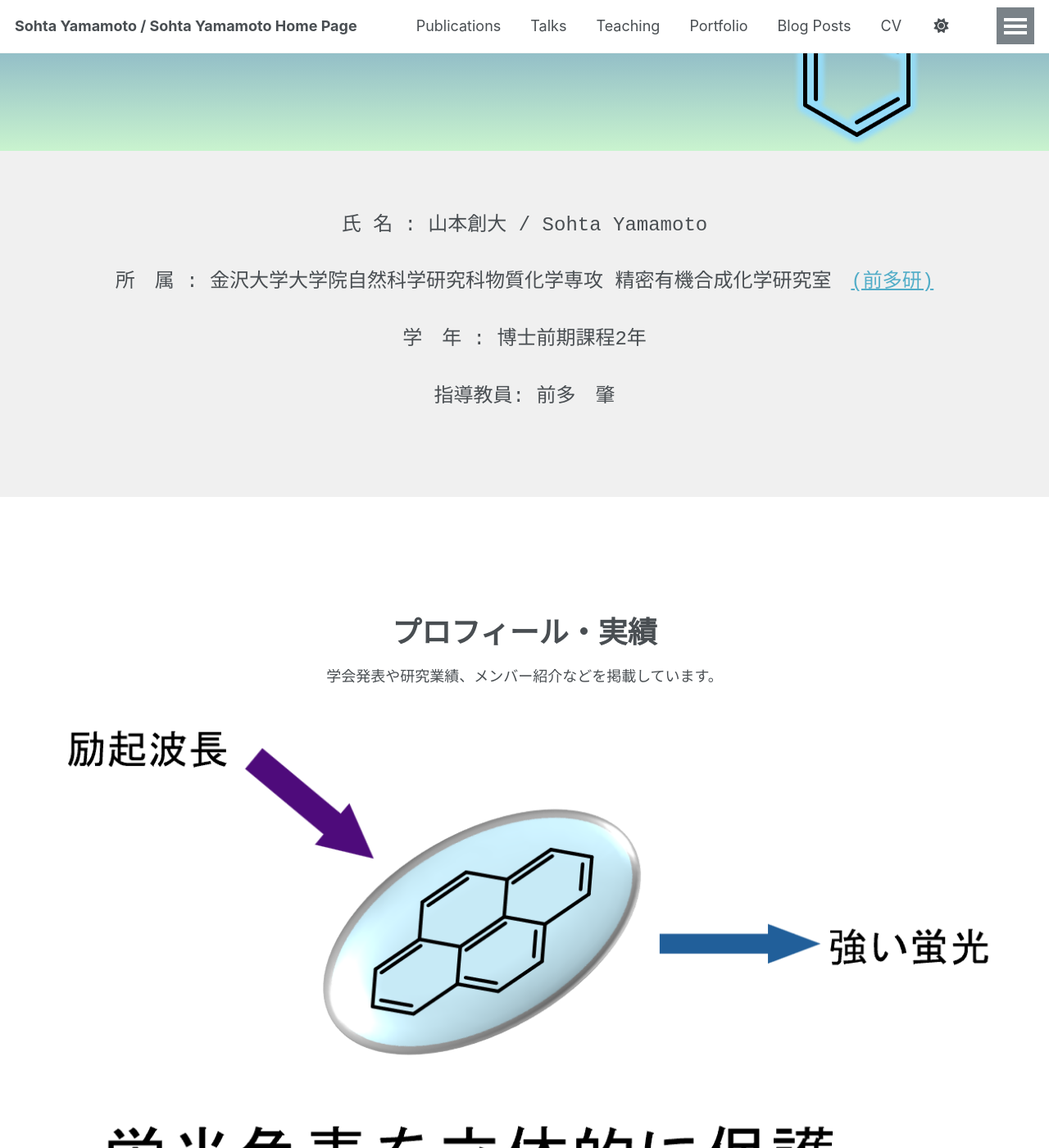
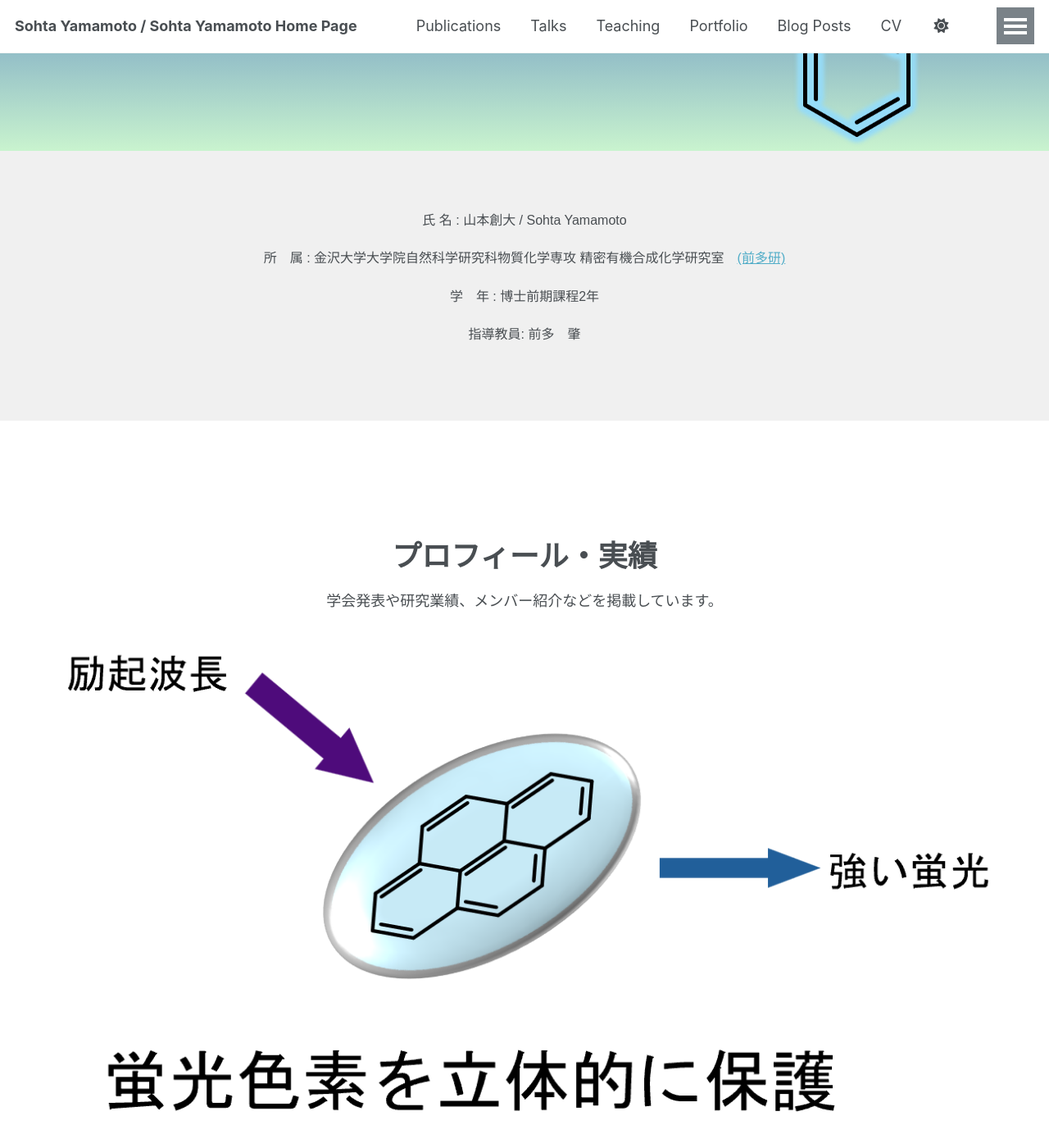
Before and after one commit to SaTom1313/SaTom1313.github.io, a Jekyll site: the page built from index.html, in a window 1280 px wide and 1400 px high, scrolled down 281 px. Shown: the whole window at 82% size. Built offline with Jekyll 4.4.1, drawn with Linux system fonts in a browser that asks for light colours; a script that is not in the unit is left out.

Commit message:
Update index.html

```diff
--- a/index.html
+++ b/index.html
@@ -86,8 +86,8 @@ title: "ホーム"
 
 <style>
   .section-middle {
-    font-family: "MS Gothic", monospace;
-    font-size: 24px;
+    font-family: "Meiryo", sans-serif;
+    font-size: 16px;
   }
 </style>
 
```
